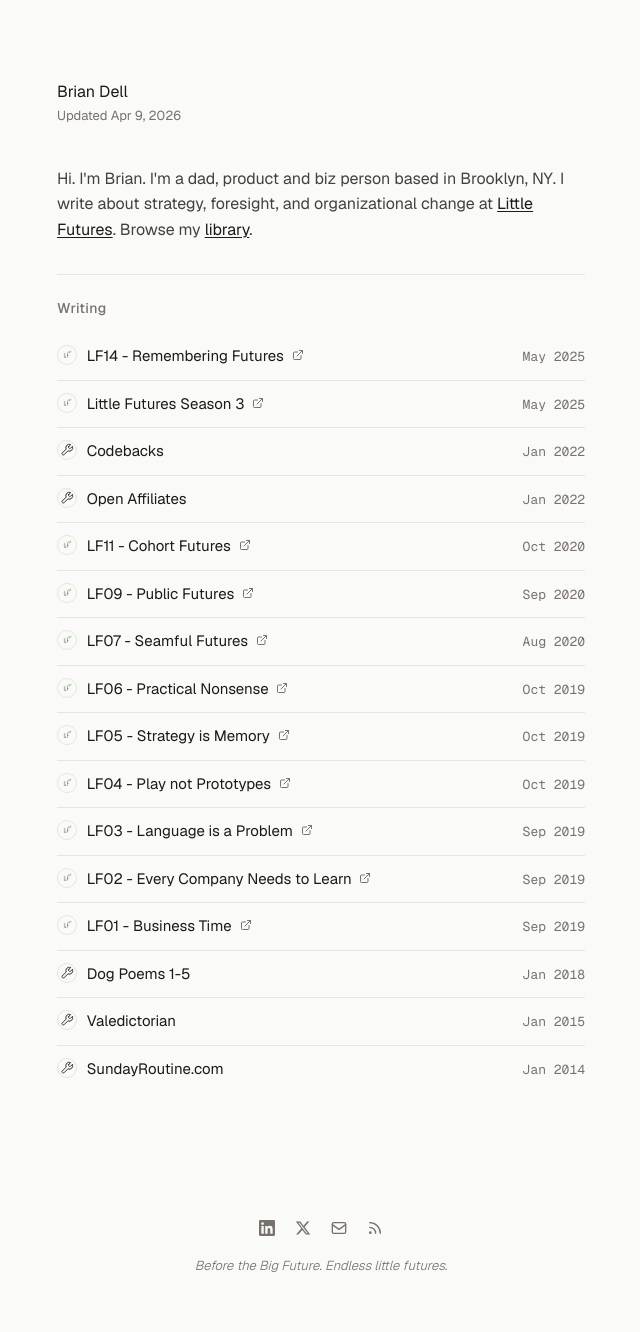
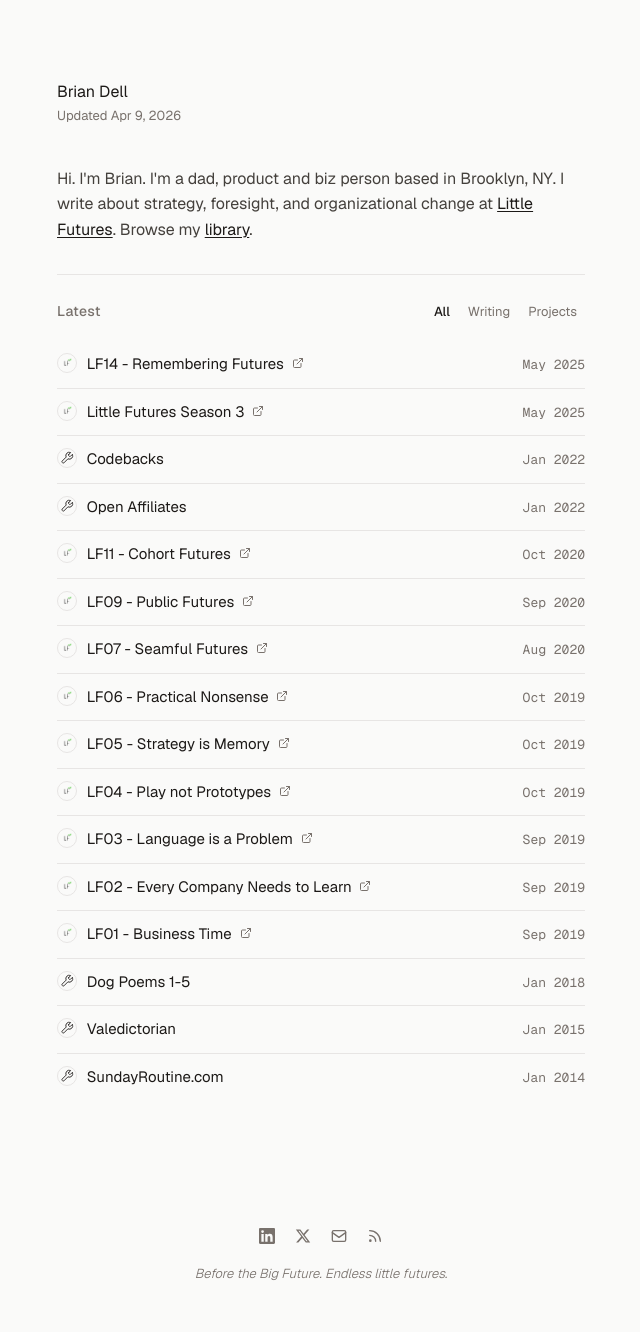
Before and after one commit to itsbdell/itsbdell.github.io, a Jekyll site: the page built from index.md, in a window 1280 px wide. Shown: the whole page, without its empty margins (319-959 px from the left). Built offline with Jekyll 4.4.1, drawn with Linux system fonts in a browser that asks for light colours.

Commit message:
Add CSS-only filter tabs: Latest with All / Writing / Projects
Rename section from Writing to Latest. Radio buttons toggle visibility
of items by type. Zero JavaScript.

Co-Authored-By: Claude Opus 4.6 (1M context) <noreply@anthropic.com>

```diff
--- a/_includes/writing-list-item.html
+++ b/_includes/writing-list-item.html
@@ -1,4 +1,4 @@
-<li class="item-list-entry">
+<li class="item-list-entry item-type-{{ include.item.type }}">
   <a href="{{ include.item.url }}" class="item-link" {% if include.item.external %}target="_blank" rel="noopener noreferrer"{% endif %}>
     <div class="item-row">
       <span class="item-title">
--- a/_sass/_main.scss
+++ b/_sass/_main.scss
@@ -274,6 +274,57 @@ hr {
   width: 12px;
   height: 12px;
   stroke: var(--text-tertiary);
+}
+
+// ─── Filter tabs (CSS-only) ──────────────────────
+.filter-input {
+  display: none;
+}
+
+.filter-header {
+  display: flex;
+  align-items: baseline;
+  justify-content: space-between;
+  margin-bottom: 1rem;
+}
+
+.filter-header .section-heading {
+  margin: 0;
+}
+
+.filter-tabs {
+  display: flex;
+  gap: 0.125rem;
+}
+
+.filter-tab {
+  font-size: 13px;
+  color: var(--text-tertiary);
+  cursor: pointer;
+  padding: 0.2rem 0.5rem;
+  border-radius: 4px;
+  transition: color 0.05s ease;
+}
+
+.filter-tab:hover {
+  color: var(--text-primary);
+}
+
+// Active tab states
+#filter-all:checked ~ .filter-header .filter-tabs label[for="filter-all"],
+#filter-writing:checked ~ .filter-header .filter-tabs label[for="filter-writing"],
+#filter-projects:checked ~ .filter-header .filter-tabs label[for="filter-projects"] {
+  color: var(--text-primary);
+  font-weight: 500;
+}
+
+// Filter visibility
+#filter-writing:checked ~ .item-list .item-type-project {
+  display: none;
+}
+
+#filter-projects:checked ~ .item-list .item-type-writing {
+  display: none;
 }
 
 // ─── Spotlight hover (sibling dim) ───────────────
--- a/index.md
+++ b/index.md
@@ -11,11 +11,24 @@ permalink: /
 <hr>
 
 {% if site.data.writing.size > 0 %}
-<h2 class="section-heading">Writing</h2>
+<div class="filter-section">
+  <input type="radio" name="filter" id="filter-all" class="filter-input" checked>
+  <input type="radio" name="filter" id="filter-writing" class="filter-input">
+  <input type="radio" name="filter" id="filter-projects" class="filter-input">
 
-<ul class="item-list">
-{% for item in site.data.writing %}
-  {% include writing-list-item.html item=item %}
-{% endfor %}
-</ul>
+  <div class="filter-header">
+    <h2 class="section-heading">Latest</h2>
+    <div class="filter-tabs">
+      <label for="filter-all" class="filter-tab">All</label>
+      <label for="filter-writing" class="filter-tab">Writing</label>
+      <label for="filter-projects" class="filter-tab">Projects</label>
+    </div>
+  </div>
+
+  <ul class="item-list">
+  {% for item in site.data.writing %}
+    {% include writing-list-item.html item=item %}
+  {% endfor %}
+  </ul>
+</div>
 {% endif %}
```
Also changed, not shown: _data/writing.yml (+16 -0 lines).
